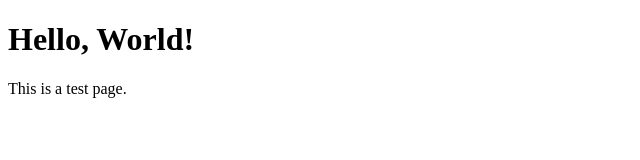
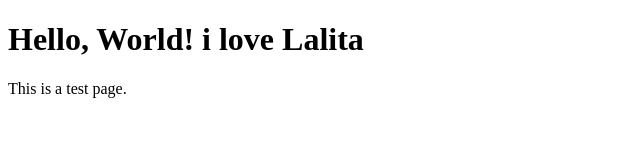
Before and after one commit to serega-gol/kurluk-3, a plain HTML site: page index.html in a window 1280 px wide. Shown: the whole page, without its empty margins (0-640 px from the left). Drawn offline with Linux system fonts and the light colour scheme.

Commit message:
Update index.html

```diff
--- a/index.html
+++ b/index.html
@@ -6,7 +6,7 @@
     <title>Test Page</title>
 </head>
 <body>
-    <h1>Hello, World!</h1>
+    <h1>Hello, World! i love Lalita </h1>
     <p>This is a test page.</p>
 </body>
 </html>
```
